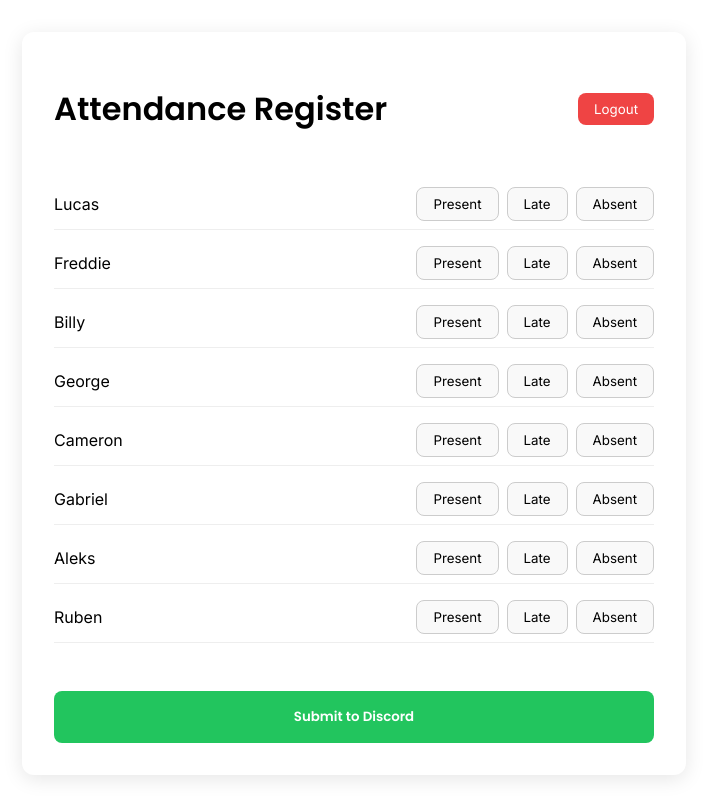
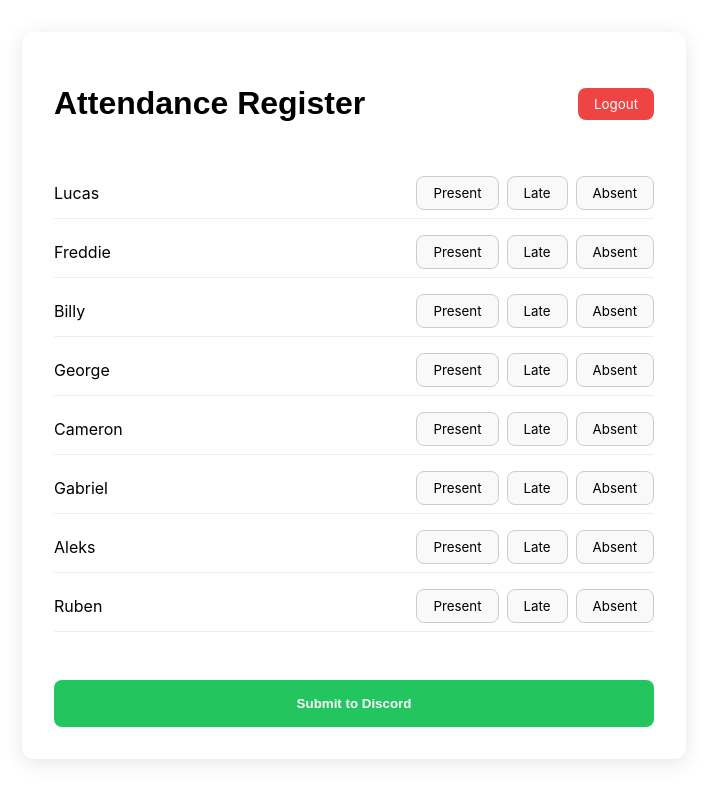
Before and after one commit to Coder-fp/blobcomm, a Next.js app: page /register in a window 1280 px wide. Shown: the whole page, without its empty margins (286-993 px from the left). Built offline with nearby package versions, Linux system fonts and the light colour scheme.

Commit message:
Update Register.module.css

```diff
--- a/styles/Register.module.css
+++ b/styles/Register.module.css
@@ -1,9 +1,4 @@
 /* styles/Register.module.css */
-@import url('https://fonts.googleapis.com/css2?family=Poppins:wght@400;500;600&family=Inter:wght@400;500;600&display=swap');
-
-body {
-  font-family: 'Inter', sans-serif; /* This will be the global font */
-}
 
 .container {
   max-width: 600px;
```
